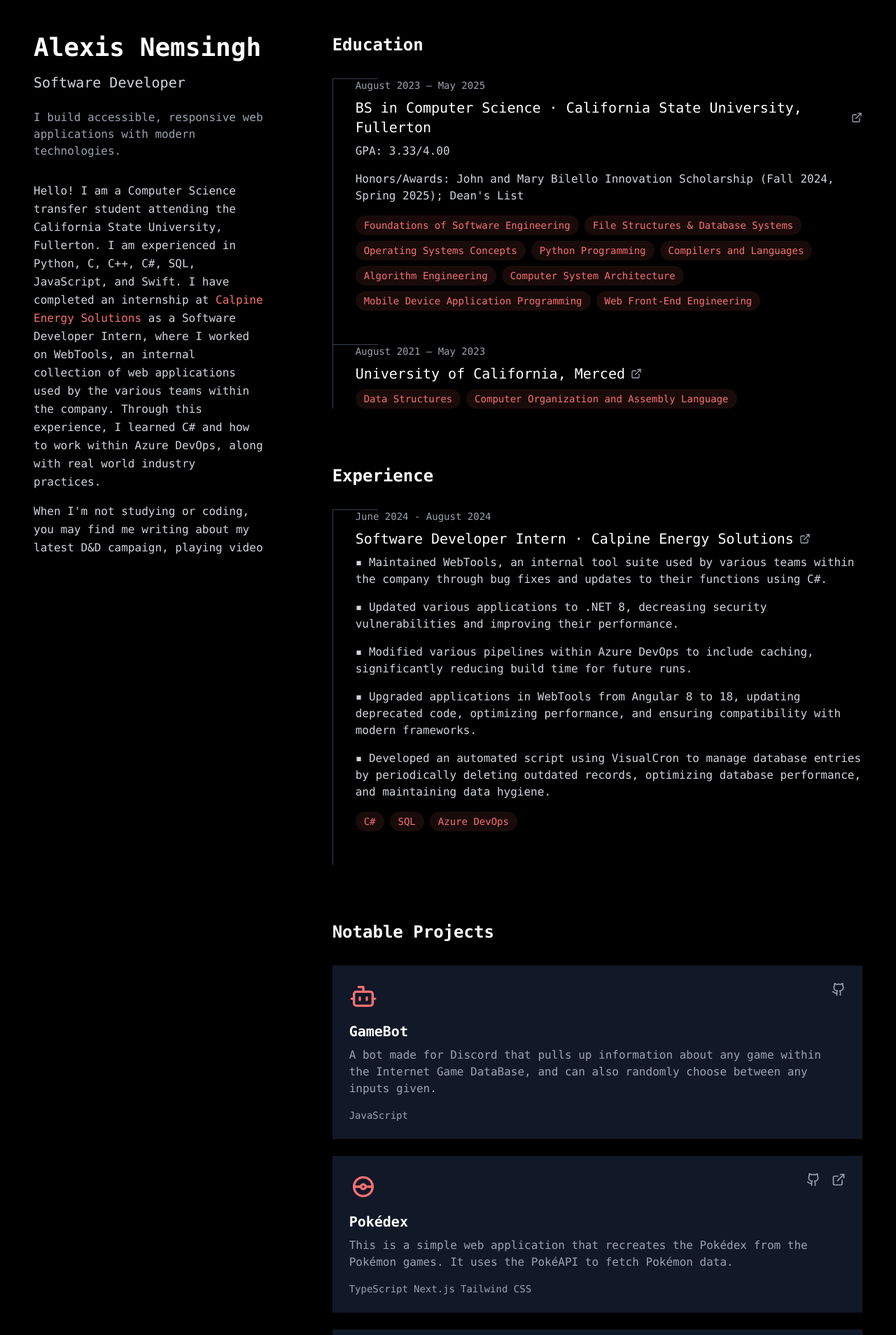
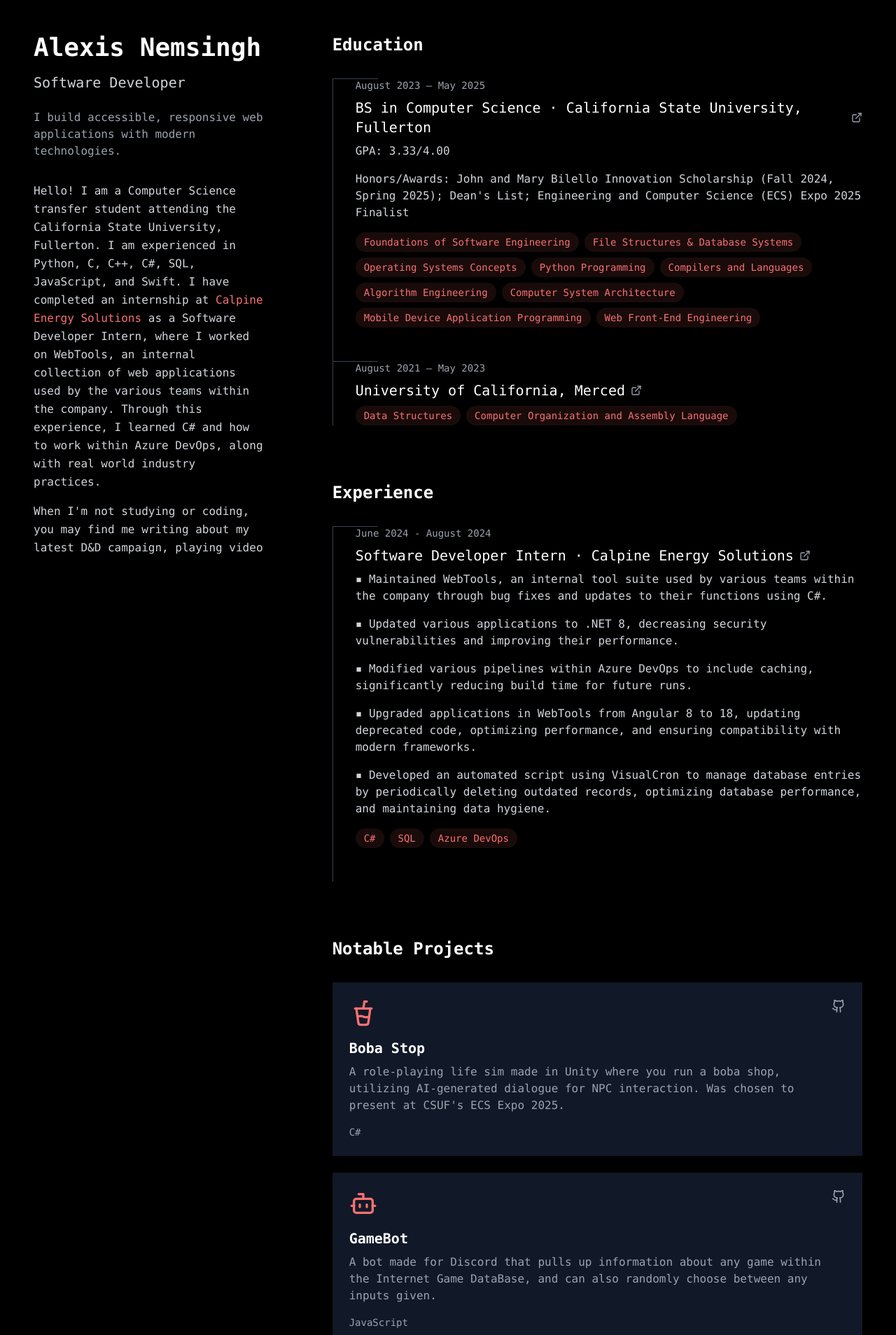
Before and after one commit to alexisnemsingh/alexisnemsingh.github.io, a Next.js app: page / in a window 1280 px wide. Shown: the top 1908 px of the page at 70% size. Built offline with nearby package versions, Linux system fonts and the light colour scheme.

Commit message:
replaced resume and added senior capstone project

```diff
--- a/src/app/page.tsx
+++ b/src/app/page.tsx
@@ -1,7 +1,7 @@
 "use client";
 import React, { useState } from "react";
 import Link from "next/link"
-import { Github, Linkedin, Mail, ExternalLink, FolderGit2, Menu, Bot, Scissors, KeyboardMusic, CreditCard } from 'lucide-react'
+import { Github, Linkedin, Mail, ExternalLink, Menu, Bot, Scissors, KeyboardMusic, CreditCard, CupSoda } from 'lucide-react'
 import { CgPokemon } from "react-icons/cg";
 
 
@@ -102,7 +102,7 @@ export default function Page() {
                 GPA: 3.33/4.00
               </p>
               <p className="text-gray-300 mb-4">
-                Honors/Awards: John and Mary Bilello Innovation Scholarship (Fall 2024, Spring 2025); Dean&apos;s List
+                Honors/Awards: John and Mary Bilello Innovation Scholarship (Fall 2024, Spring 2025); Dean&apos;s List; Engineering and Computer Science (ECS) Expo 2025 Finalist
               </p>
               <div className="flex gap-2 flex-wrap">
                 <span className="text-red-400 bg-red-400/10 px-3 py-1 rounded-full text-sm">Foundations of Software Engineering</span>
@@ -173,6 +173,25 @@ export default function Page() {
         <section id="projects" className="mb-20">
           <h2 className="text-2xl font-bold text-white mb-8">Notable Projects</h2>
           <div className="grid gap-6">
+            <div className="group">
+              <div className="bg-gray-900 p-6 rounded-lg transition-all duration-300 group-hover:bg-gray-800">
+                <div className="flex justify-between items-start mb-4">
+                  <CupSoda className="w-10 h-10 text-red-400" />
+                  <div className="flex gap-4">
+                    <Link href="https://github.com/4fatesstudios/boba-stop" target="_blank" className="text-gray-400 hover:text-red-400 transition-colors">
+                      <Github className="w-5 h-5" />
+                      <span className="sr-only">GitHub</span>
+                    </Link>
+                  </div>
+                </div>
+                <h3 className="text-xl font-semibold text-white mb-2">Boba Stop</h3>
+                <p className="text-gray-400 mb-4">A role-playing life sim made in Unity where you run a boba shop, utilizing AI-generated dialogue for NPC interaction. Was chosen to present at CSUF&apos;s ECS Expo 2025.
+                </p>
+                <div className="flex gap-2 flex-wrap">
+                  <span className="text-gray-400 text-sm">C#</span>
+                </div>
+              </div>
+            </div>
             <div className="group">
               <div className="bg-gray-900 p-6 rounded-lg transition-all duration-300 group-hover:bg-gray-800">
                 <div className="flex justify-between items-start mb-4">
```
Also changed, not shown: 1 other file (tests, documents, lock files or other folders).
